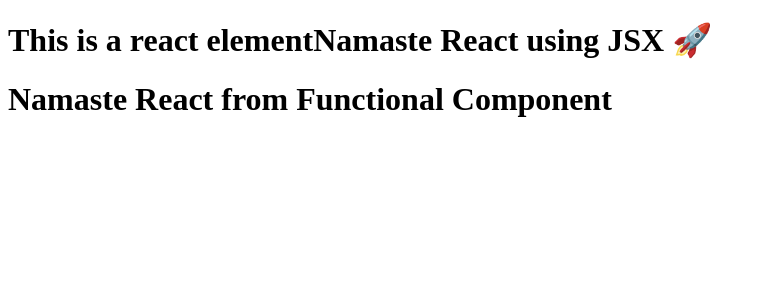
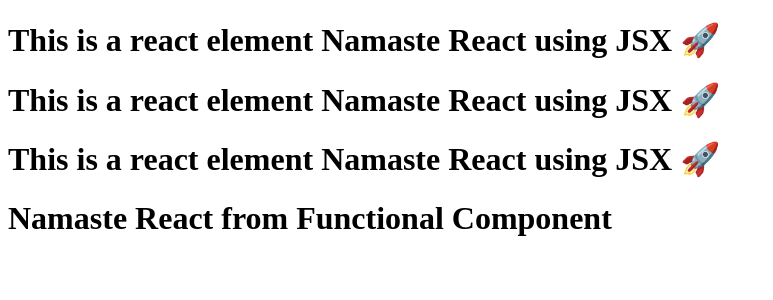
Before and after one commit to durpintm/namaste-react, a React (Vite) app: page / in a window 1280 px wide. Shown: the top 300 px of the page, without its empty margins (0-773 px from the left). Built offline with nearby package versions, Linux system fonts and the light colour scheme.

Commit message:
Add different ways to embed component inside a component and notes

```diff
--- a/App.js
+++ b/App.js
@@ -14,9 +14,16 @@
 //   );
 // };
 
-const elm = <span>This is a react element</span>;
+const elm = <span>This is a react element </span>;
 
-const title = (
+// const title = (
+//   <h1 className="head" tabIndex="5">
+//     {elm}
+//     Namaste React using JSX 🚀
+//   </h1>
+// );
+
+const Title = () => (
   <h1 className="head" tabIndex="5">
     {elm}
     Namaste React using JSX 🚀
@@ -30,8 +37,12 @@
 const HeadingComponent = () => (
   <div className="container">
     {/* <h2>{number}</h2> */}
-    {/* <Title /> */}
-    {title}
+
+    {Title()}
+    <Title />
+    <Title></Title>
+
+    {/* {title} */}
     <h1>Namaste React from Functional Component</h1>
   </div>
 );
```
